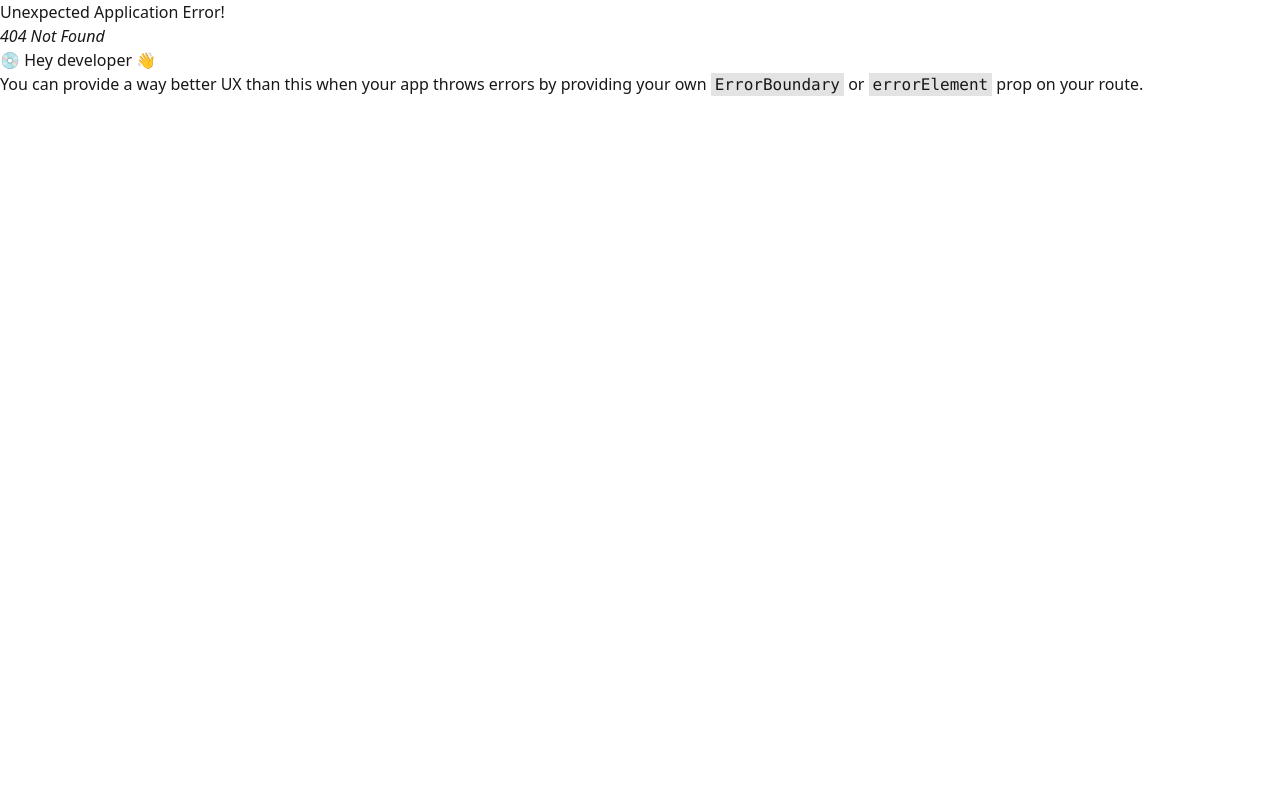
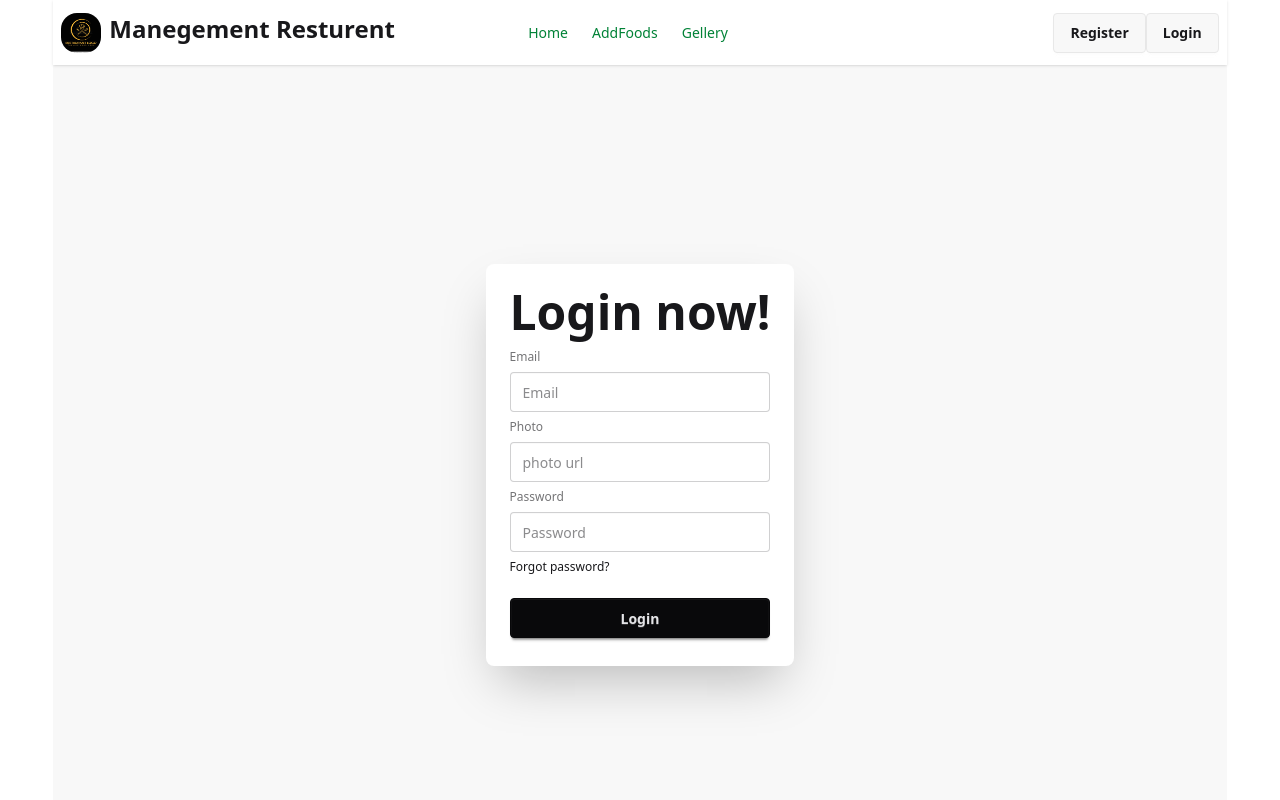
Before and after one commit to sheauly/assignment-11--client, a React (Vite) app: page /login in a window 1280 px wide. Before the commit this address had no page. Shown: the top 800 px of the page. Built offline with nearby package versions, Linux system fonts and the light colour scheme; no server answers.

Commit message:
add the login page

```diff
--- a/package.json
+++ b/package.json
@@ -16,6 +16,8 @@
     "react-dom": "^19.1.0",
     "react-icons": "^5.5.0",
     "react-router-dom": "^7.6.2",
+    "react-toastify": "^11.0.5",
+    "sweetalert2": "^11.22.0",
     "tailwindcss": "^4.1.8"
   },
   "devDependencies": {
--- a/src/Component/Navbar.jsx
+++ b/src/Component/Navbar.jsx
@@ -1,8 +1,16 @@
-import React from 'react';
+import React, { use } from 'react';
 import { NavLink } from 'react-router-dom';
+import { AuthContext } from '../context/AuthContext';
+import { toast } from 'react-toastify';
 
 const Navbar = () => {
+    const { user, logOut } = use(AuthContext)
 
+    const handleLogout = () => {
+        logOut()
+            .then(() => toast.success("Logged out successfully"))
+            .catch((error) => toast.error(error.message));
+    };
     const Links = <>
             <li>
                 <NavLink to="/" className={({ isActive }) =>
@@ -49,7 +57,13 @@ return (
                 </ul>
             </div>
             <div className="navbar-end">
-            <NavLink className="btn" to="/register">Register</NavLink>
+            {
+                user ? <button onClick={handleLogout} className='btn'>Log Out</button> :
+                    <>
+                    <NavLink className="btn" to="/register">Register</NavLink>
+                    <NavLink className="btn" to="/login">Login</NavLink>
+                    </>
+            }
             </div>
       </div>
     );
--- a/src/Pages/Login.jsx
+++ b/src/Pages/Login.jsx
@@ -1,9 +1,60 @@
-import React from 'react';
+import React, { useContext } from 'react';
+import { AuthContext } from '../context/AuthContext';
+import Swal from 'sweetalert2';
 
 const Login = () => {
+    const { signIn } = useContext(AuthContext);
+
+    const handlelogin = e => {
+            e.preventDefault();
+            const form = e.target;
+            const name = form.name.value;
+            const email = form.email.value;
+            const password = form.password.value;
+            console.log(name, email, password);
+
+            // logIn
+            signIn(email, password)
+                .then(result => {
+                    if (result) {
+                        Swal.fire({
+                            title: "Deleted!",
+                            text: "Your listing has been deleted.",
+                            icon: "success"
+                        });
+
+                    }
+                })
+                .catch(error => {
+                console.log(error)
+            })
+        }
     return (
-        <div>
-            <h2>Hello Login Page</h2>
+        <div className="hero bg-base-200 min-h-screen mx-auto">
+            <div className=" flex-col lg:flex-row-reverse">
+
+                <div className="card bg-base-100 w-full max-w-sm shrink-0 shadow-2xl">
+                    <div className="card-body">
+                        <h1 className="text-5xl font-bold">Login now!</h1>
+                        <form onSubmit={handlelogin}>
+                            <fieldset className="fieldset">
+
+                                {/* email */}
+                                <label className="label">Email</label>
+                                <input type="email" name='email' className="input" placeholder="Email" />
+                                {/* photo */}
+                                <label className="label">Photo</label>
+                                <input type="photo" name='photo' className="input" placeholder="photo url" />
+                                {/* password */}
+                                <label className="label">Password</label>
+                                <input type="password" name='password' className="input" placeholder="Password" />
+                                <div><a className="link link-hover">Forgot password?</a></div>
+                                <button className="btn btn-neutral mt-4">Login</button>
+                            </fieldset>
+                        </form>
+                    </div>
+                </div>
+            </div>
         </div>
     );
 };
--- a/src/Pages/Register.jsx
+++ b/src/Pages/Register.jsx
@@ -1,6 +1,10 @@
-import React from 'react';
+import React, { use } from 'react';
+import { AuthContext } from '../context/AuthContext';
+import Swal from 'sweetalert2';
 
 const Register = () => {
+
+    const { createUser } = use(AuthContext);
 
     const handleRegisterform = e => {
         e.preventDefault();
@@ -8,8 +12,23 @@ const Register = () => {
         const name = form.name.value;
         const email = form.email.value;
         const password = form.password.value;
-        console.log(name, email, password)
+        console.log(name, email, password);
 
+        // createUser
+        createUser(email, password)
+            .then(result => {
+                if (result) {
+                    Swal.fire({
+                        title: "Deleted!",
+                        text: "Your listing has been deleted.",
+                        icon: "success"
+                    });
+
+                }
+            })
+            .catch(error => {
+                console.log(error)
+            })
     }
     return (
         <div className="hero bg-base-200 min-h-screen mx-auto">
--- /dev/null
+++ b/src/context/AuthContext.jsx
@@ -0,0 +1,3 @@
+import { createContext } from "react";
+
+export const AuthContext = createContext(null)
--- a/src/context/AuthProvider.jsx
+++ b/src/context/AuthProvider.jsx
@@ -1,10 +1,67 @@
-import React from 'react';
+import React, { useEffect, useState } from 'react';
+import { createUserWithEmailAndPassword, GoogleAuthProvider, onAuthStateChanged, signInWithEmailAndPassword, signInWithPopup, signOut, updateProfile } from "firebase/auth";
 
-const AuthProvider = () => {
+import { AuthContext } from './AuthContext';
+import { auth } from '../firebase/firebase.init';
+
+
+const googleProvider = new GoogleAuthProvider();
+const AuthProvider = ({ children }) => {
+    const [user, setUser] = useState(null);
+    const [loading, setLoading] = useState(true);
+
+
+    // console.log(user, loading)
+
+    const createUser = (email, password) => {
+        setLoading(true);
+        return createUserWithEmailAndPassword(auth, email, password);
+    }
+
+    const updateUser = (updatedData) => {
+        setLoading(true)
+        return updateProfile(auth.currentUser, updatedData)
+            .then(() => {
+                setUser({ ...user, ...updatedData })
+            })
+    }
+
+    const googleSignIn = () => {
+        setLoading(true)
+        return signInWithPopup(auth, googleProvider)
+    }
+
+    const signIn = (email, password) => {
+        setLoading(true);
+        return signInWithEmailAndPassword(auth, email, password);
+    }
+
+    const logOut = () => {
+        return signOut(auth)
+    }
+    useEffect(() => {
+        const unsubscribe = onAuthStateChanged(auth, (currentUser) => {
+            setUser(currentUser);
+            setLoading(false)
+        });
+        return () => {
+            unsubscribe()
+        }
+    }, [])
+    const authData = {
+        user,
+        setUser,
+        createUser,
+        logOut,
+        signIn,
+        loading,
+        setLoading,
+        updateUser,
+        googleSignIn
+    }
+
     return (
-        <div>
-
-        </div>
+        <AuthContext.Provider value={authData}>{children}</AuthContext.Provider>
     );
 };
 
--- a/src/firebase/firebase.init.js
+++ b/src/firebase/firebase.init.js
@@ -1,16 +1,20 @@
+// Import the functions you need from the SDKs you need
 import { initializeApp } from "firebase/app";
 import { getAuth } from "firebase/auth";
+// TODO: Add SDKs for Firebase products that you want to use
+// https://firebase.google.com/docs/web/setup#available-libraries
 
+// Your web app's Firebase configuration
 const firebaseConfig = {
-    apiKey: import.meta.env.apiKey,
-    authDomain: import.meta.env.authDomain,
-    projectId: import.meta.env.projectId,
-    storageBucket: import.meta.env.storageBucket,
-    messagingSenderId: import.meta.env.messagingSenderId,
-    appId: import.meta.env.appId
+    apiKey: import.meta.env.VITE_apiKey,
+    authDomain: import.meta.env.VITE_authDomain,
+    projectId: import.meta.env.VITE_projectId,
+    storageBucket: import.meta.env.VITE_storageBucket,
+    messagingSenderId: import.meta.env.VITE_messagingSenderId,
+    appId: import.meta.env.VITE_appId
 };
-
-console.log * (firebaseConfig)
-
+console.log(firebaseConfig)
+// Initialize Firebase
 const app = initializeApp(firebaseConfig);
+// Initialize Firebase Authentication and get a reference to the service
 export const auth = getAuth(app);
--- a/src/main.jsx
+++ b/src/main.jsx
@@ -4,9 +4,14 @@ import './index.css'
 import App from './App.jsx'
 import router from './router/router.jsx'
 import { RouterProvider } from 'react-router-dom'
+import AuthProvider from './context/AuthProvider.jsx'
+import { ToastContainer } from 'react-toastify'
 
 createRoot(document.getElementById('root')).render(
   <StrictMode>
-    <RouterProvider router={router} />
+    <ToastContainer />
+    <AuthProvider>
+      <RouterProvider router={router} />
+    </AuthProvider>
   </StrictMode>,
 )
--- a/src/router/router.jsx
+++ b/src/router/router.jsx
@@ -8,6 +8,7 @@ import Home from '../Pages/Home';
 import AddFood from '../Pages/AddFood';
 import Gallery from '../Pages/Gallery';
 import Register from '../Pages/Register';
+import Login from '../Pages/Login';
 
 const router = createBrowserRouter([
     {
@@ -23,6 +24,10 @@ const router = createBrowserRouter([
                 element: <Register></Register>
             },
             {
+                path: '/login',
+                element: <Login></Login>
+            },
+            {
                 path: 'addFoods',
                 element: <AddFood></AddFood>
             },
```
Also changed, not shown: 2 other files (tests, documents, lock files or other folders).
